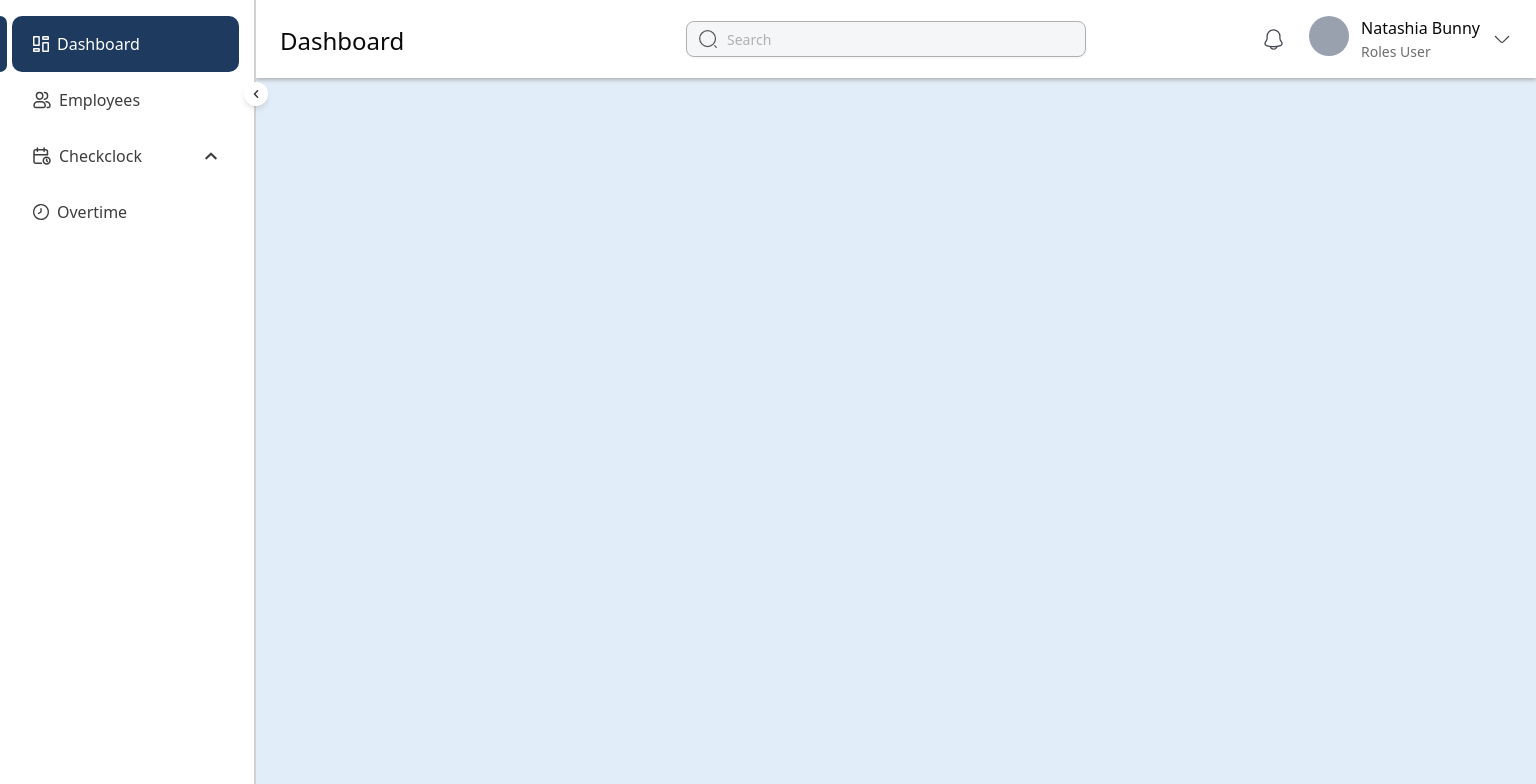
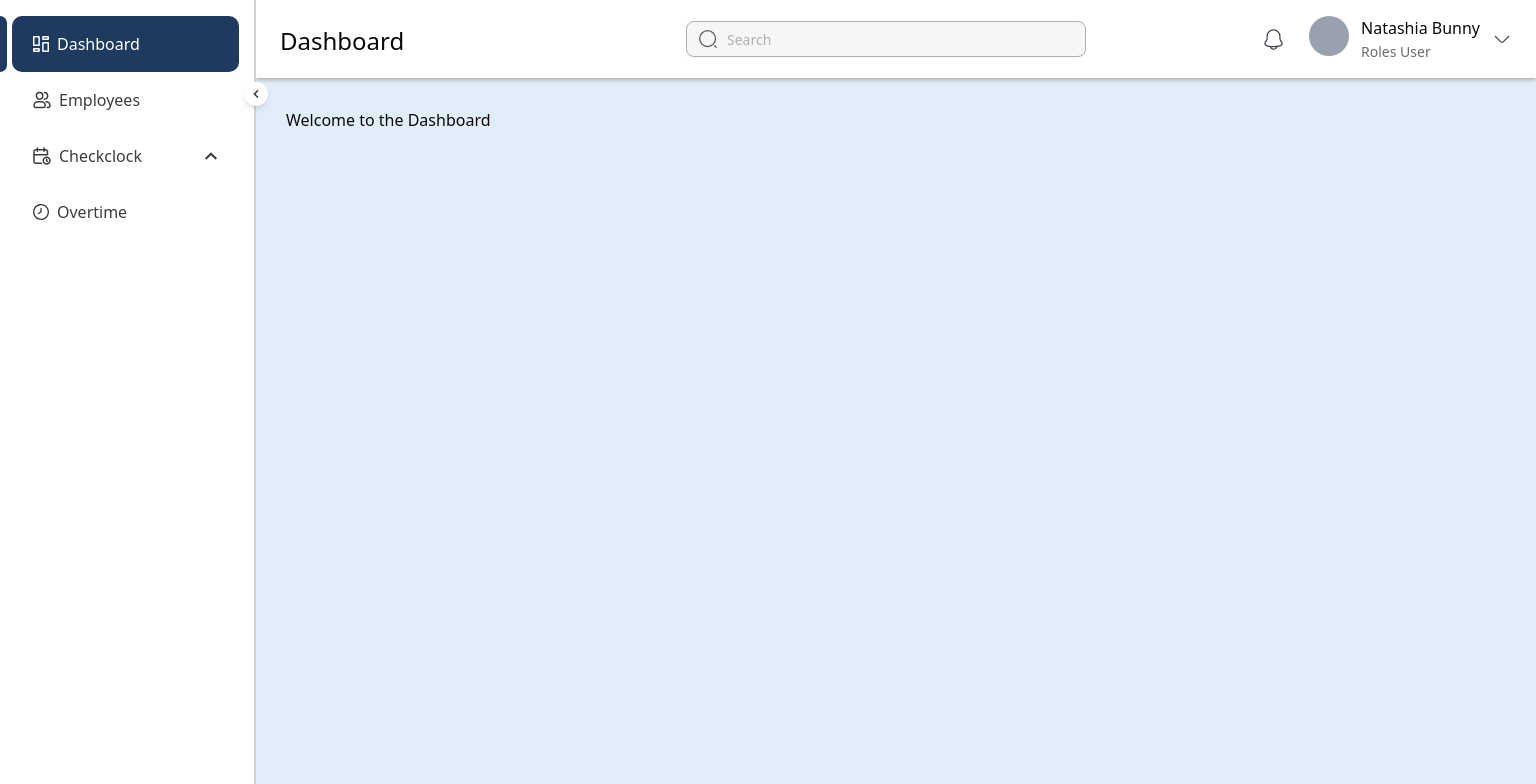
Before and after one commit to langodayyy/hris_frontend, a Next.js app: page / in a window 1280 px wide. Shown: the top 784 px of the page, 1536 px wide, since content can reach past the window. Built offline with nearby package versions, Linux system fonts and the light colour scheme.

Commit message:
refactor: change padding on main content, change navbar from fixed to sticky

```diff
--- a/src/components/navbar.tsx
+++ b/src/components/navbar.tsx
@@ -8,7 +8,7 @@ interface NavbarProps {
 export default function Navbar({ title, notificationCount = 0 }: NavbarProps) {
   return (
 
-    <nav className="fixed top-0 flex flex-row items-center w-screen h-auto bg-white px-6 py-[16px] justify-between shadow-[0px_2px_4px_#B0B0B0]">
+    <nav className="sticky top-0 flex flex-row items-center w-screen h-auto bg-white px-6 py-[16px] justify-between shadow-[0px_2px_4px_#B0B0B0]">
 
       <div className="flex justify-start w-[230px] h-[29px]">
         <a href="#" className="text-2xl font-medium text-left">
--- a/src/components/sidebar.tsx
+++ b/src/components/sidebar.tsx
@@ -314,21 +314,12 @@ export default function Sidebar({children, title}: LayoutProps) {
         } w-full`}
       >
 
-        <Navbar title={title} />
-        <main>{children}</main>
-        {/* Main Content Area */}
-        {/* <h1 className="text-3xl font-bold">Welcome to the Page</h1>
-        <p className="mt-4 text-gray-600">
-          This is your main content area. The container adjusts its margin based
-          on the sidebar width Lorem, ipsum dolor sit amet consectetur
-          adipisicing elit. Ipsum doloremque accusamus consequuntur rem deleniti
-          pariatur expedita voluptatum vero quaerat suscipit, nemo voluptates,
-          fugiat labore minima quae porro laboriosam similique accusantium?
-          Lorem ipsum dolor sit, amet consectetur adipisicing elit. Consectetur
-          corporis aliquam quos et. Delectus illum quae magnam ipsa at
-          temporibus quos optio, eveniet ea eligendi earum rem quo deleniti
-          ullam..
-        </p> */}
+        <div className="flex flex-col">
+          {/* Navbar Area */}
+          <Navbar title={title} />
+          {/* Main Content Area */}
+          <main className="p-[30px]">{children}</main>
+        </div>
       </div>
     </div>
   );
```
